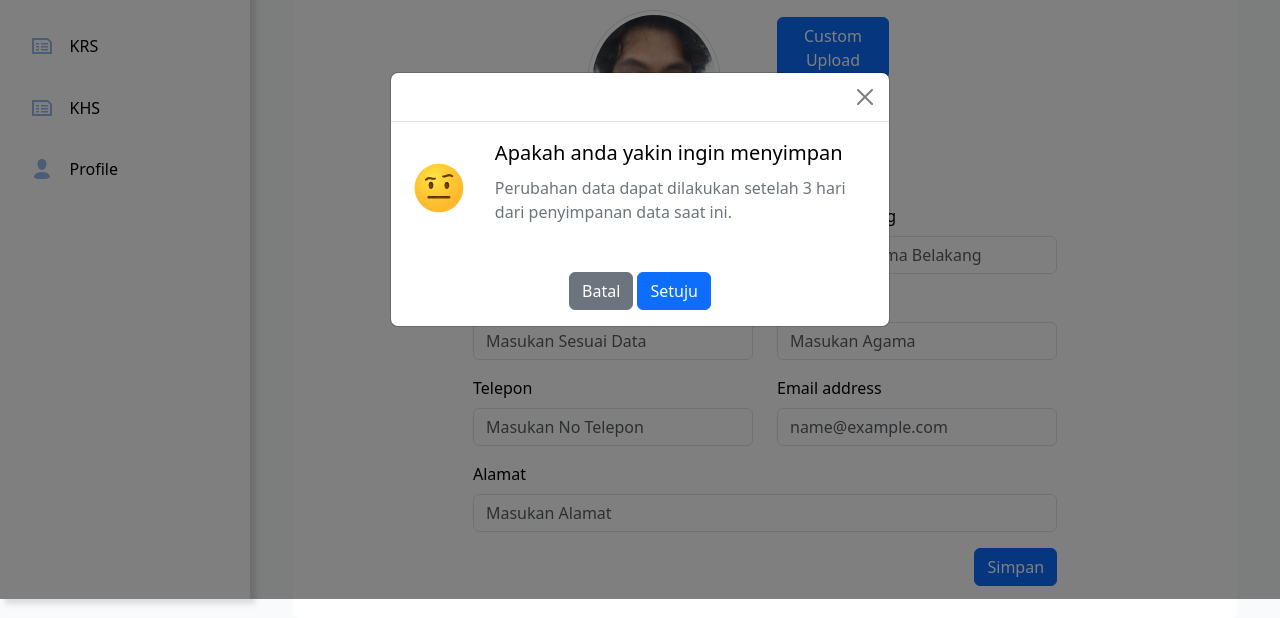
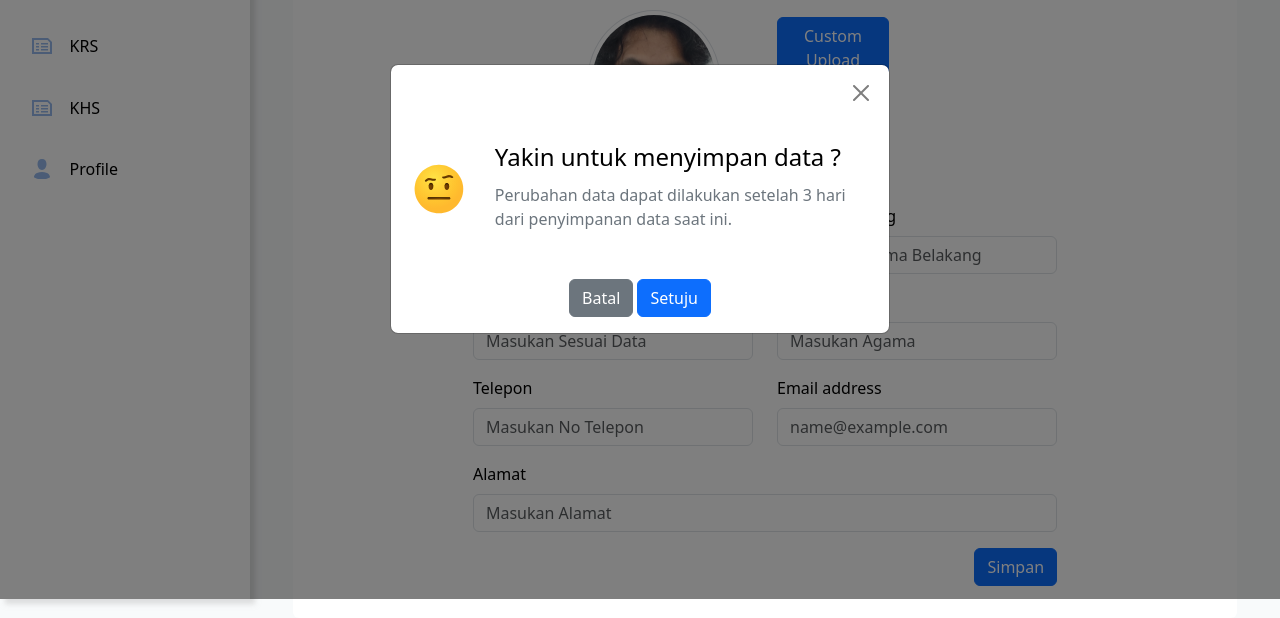
Before and after one commit to IJU666/Tugas-Besar-Web-Desain, a plain HTML site: page profile.html in a window 1280 px wide. Both pictures are taken after a click on the button "Simpan". Shown: the part 201-819 px from the top of the page. Drawn offline with Linux system fonts and the light colour scheme; a script that the page names is missing.

Commit message:
update modal - ahnaf

```diff
--- a/profile.html
+++ b/profile.html
@@ -186,7 +186,7 @@
                   <div class="modal fade" id="exampleModal" tabindex="-1" aria-labelledby="exampleModalLabel" aria-hidden="true">
                     <div class="modal-dialog modal-dialog-centered">
                       <div class="modal-content">
-                        <div class="modal-header">
+                        <div class="modal-body">
                           <button type="button" class="btn-close" data-bs-dismiss="modal" aria-label="Close"></button>
                         </div>
                         <div class="modal-body">
@@ -246,7 +246,7 @@
                               </defs>
                               </svg>
                             <div class="d-flex flex-column gap-2">
-                              <h1 class="modal-title fs-5 text-start" id="exampleModalLabel">Apakah anda yakin ingin menyimpan</h1>
+                              <h1 class="modal-title fs-4 fw-5 text-start" id="exampleModalLabel">Yakin untuk menyimpan data ?</h1>
                               <p class="text-secondary text-start">Perubahan data dapat dilakukan setelah 3 hari dari penyimpanan data saat ini.</p>
                             </div>
                           </div>
```
